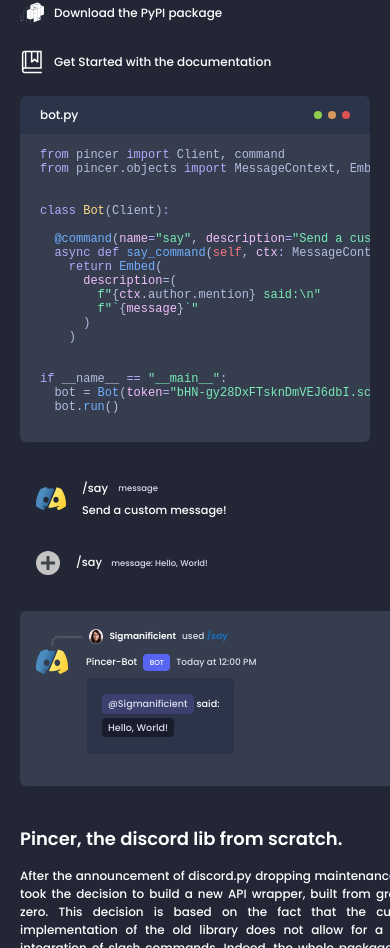
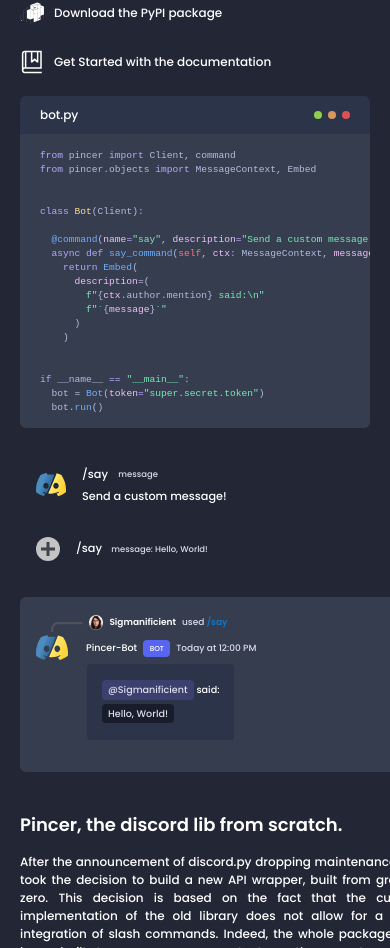
Before and after one commit to Pincer-org/.dev, a Vue app: page / in a window 390 px wide. Shown: the part 4880-5828 px from the top of the page. Built offline with nearby package versions, Linux system fonts and the light colour scheme.

Commit message:
:recycle: Improving code display and scroll

```diff
--- a/src/components/demo/BlockCode.vue
+++ b/src/components/demo/BlockCode.vue
@@ -8,8 +8,7 @@
 				<ellipse cx="4.00001" cy="4" rx="4.00001" ry="4" fill="#8ECF4E"/>
 			</svg>
 		</figcaption>
-		<pre>
-      <code>
+		<pre><code>
 <T c="p">from</T> pincer <T c="p">import</T> Client, command
 <T c="p">from</T> pincer.objects <T c="p">import</T> MessageContext, Embed
 
@@ -30,8 +29,8 @@
 <T c="p">if</T> __name__ <T c="p">==</T> <T c="g">"__main__"</T>:
   bot = <T c="b">Bot</T>(<T c="k">token</T><T c="p">=</T><T c="g">"<span id="token">super.secret.token</span>"</T>)
   bot.<T c="b">run</T>()
-      </code>
-    </pre>
+
+</code></pre>
 	</figure>
 </template>
 
@@ -52,6 +51,10 @@ const getToken = () => {
 
 
 window.onload = () => {
+	if (window.innerWidth < 580) {
+		return
+	}
+
 	const token = document.getElementById("token");
 
 	setInterval(() => {
@@ -110,12 +113,13 @@ figure {
 		margin: 0;
 		padding: 0 20px;
 		background: #363D4E;
-		overflow-x: scroll;
 		border-bottom-left-radius: .5em;
 		border-bottom-right-radius: .5em;
 	}
 
 	code {
+		font-family: "Fira Code", monospace;
+		font-size: .8em;
 		white-space: pre;
 		color: #B3BDDF;
 	}
@@ -136,4 +140,10 @@ figure {
 		}
 	}
 }
+
+@media (max-width: 580px) {
+	pre {
+		overflow-x: scroll;
+	}
+}
 </style>
```
